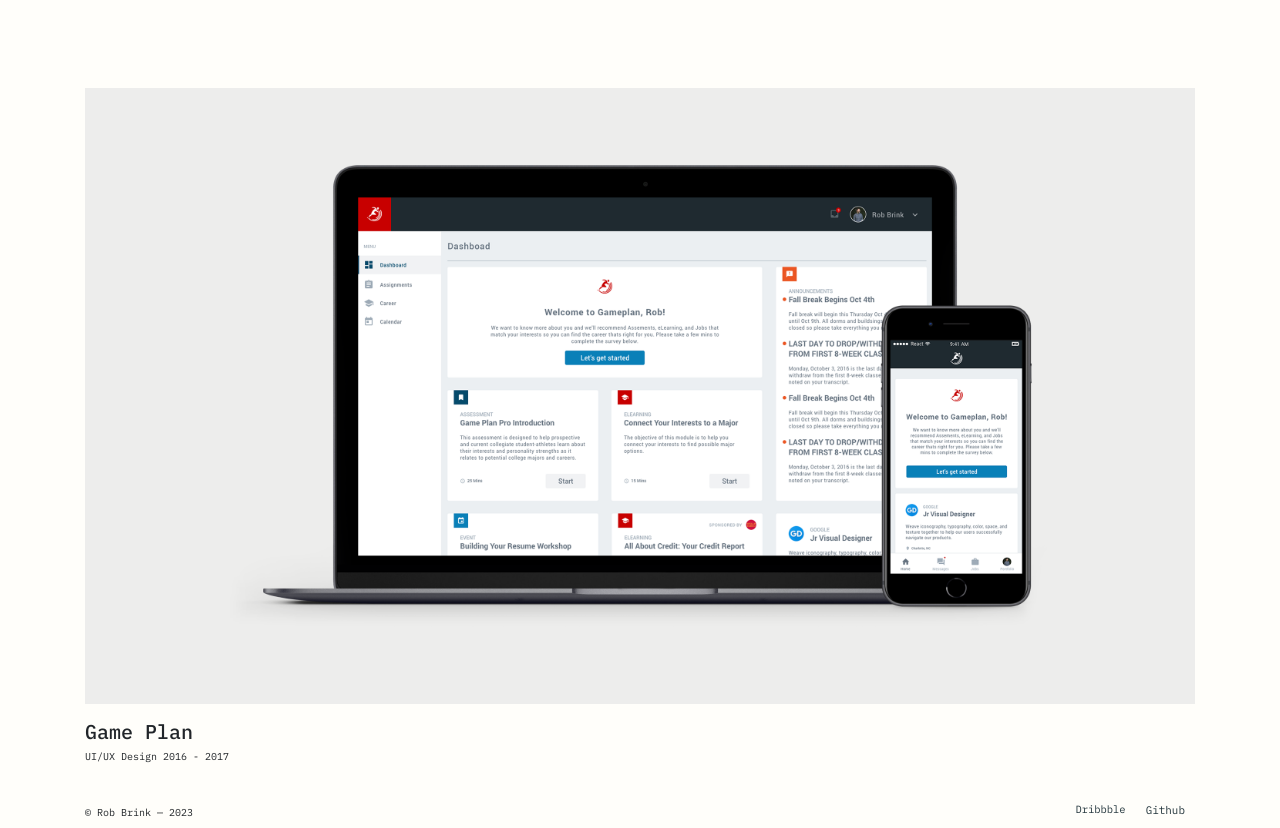
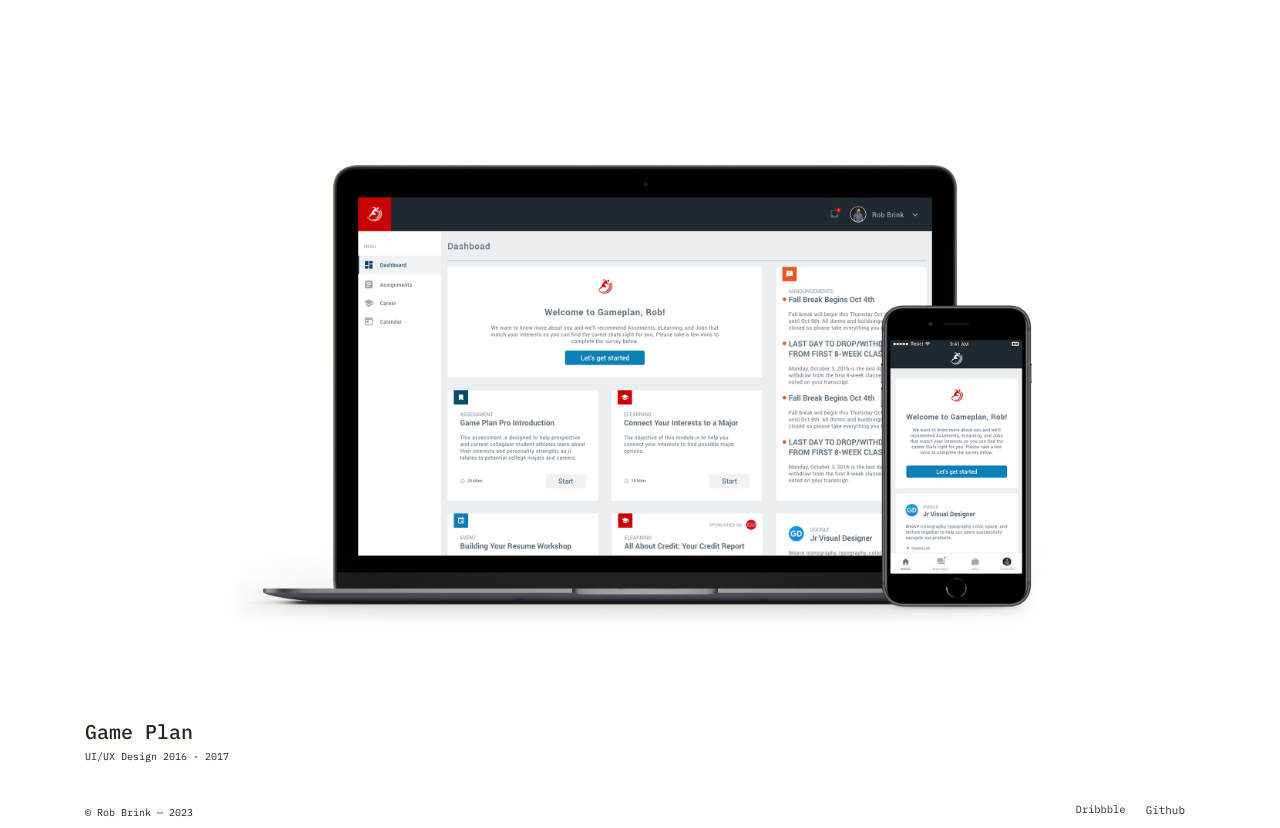
Before and after one commit to robjbrink/robjbrink.github.io, a PHP site: page /projects/game-plan.html in a window 1280 px wide. Shown: the part 64-892 px from the top of the page. Run offline with PHP 8.4, Linux system fonts and the light colour scheme.

Commit message:
Update site.css

```diff
--- a/css/site.css
+++ b/css/site.css
@@ -59,7 +59,6 @@ body {
   body .wrapper .main {
     margin-bottom: 56px; }
     body .wrapper .main .projects .project .project-media {
-      background: #ededec;
       margin-bottom: 16px; }
   body .footer {
     padding: 8px 0;
```
